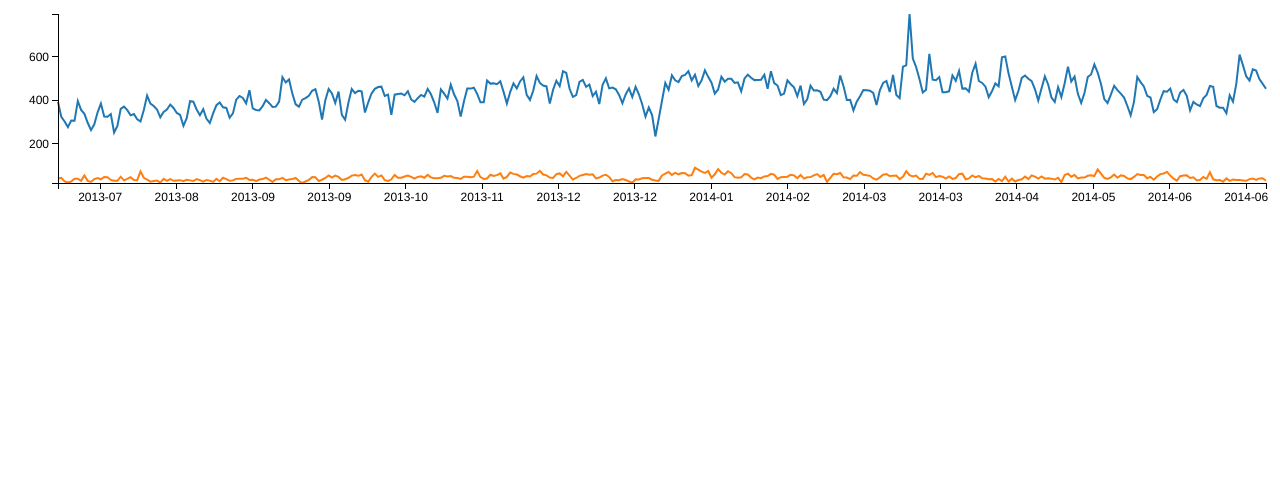
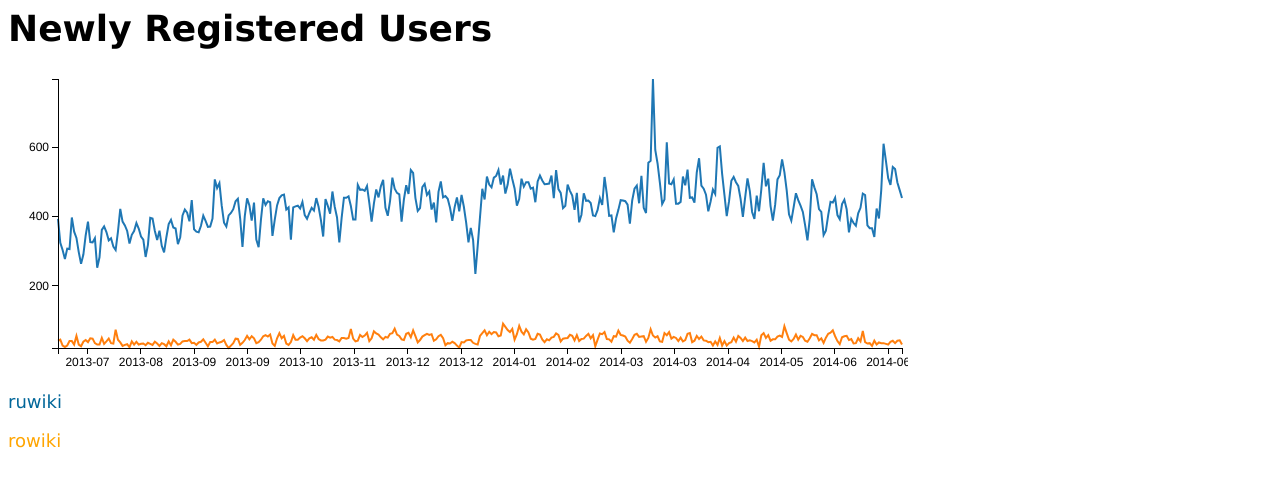
Before and after one commit to nuria/nuria.github.io, a plain HTML site: page visualization/epoch/index.html in a window 1280 px wide. Drawn offline with nearby package versions, Linux system fonts and the light colour scheme.

Commit message:
full newly register graph

```diff
--- a/visualization/epoch/index.html
+++ b/visualization/epoch/index.html
@@ -12,11 +12,24 @@
 
     <link rel="stylesheet" rel="text/css" href="../common/epoch.0.5.2.min.css">
 </head>
+<style>
+body {
+    font-family:Verdana;
+    font-size:18px;
+}
+#lineChart .ruwiki .area {
+  fill: pink;
+}
+</style>
 <body>
-    <div id="placeholder">
-</div>
-<div id="lineChart" class="epoch category10" style="height: 200px;"></div>
+    <h1> Newly Registered Users </h1>
+<div id="lineChart" class="epoch category10" style="height: 300px; width:900px"></div>
 
+    <div>
+        <p style="color:#006699"> ruwiki</p>
+
+        <p style="color:orange"> rowiki</p>
+    </div>
  <script>
 
      var ruwiki = {};
@@ -49,10 +62,12 @@
             return moment(x).format('YYYY-MM');
 
         }
+        console.log(data);
+
          $('#lineChart').epoch({
              type:'line',
              data: data,
-             tickFormats: {bottom: firstOfMonthTicks}
+             tickFormats: {bottom: firstOfMonthTicks},
          });
     }
  </script>
```
